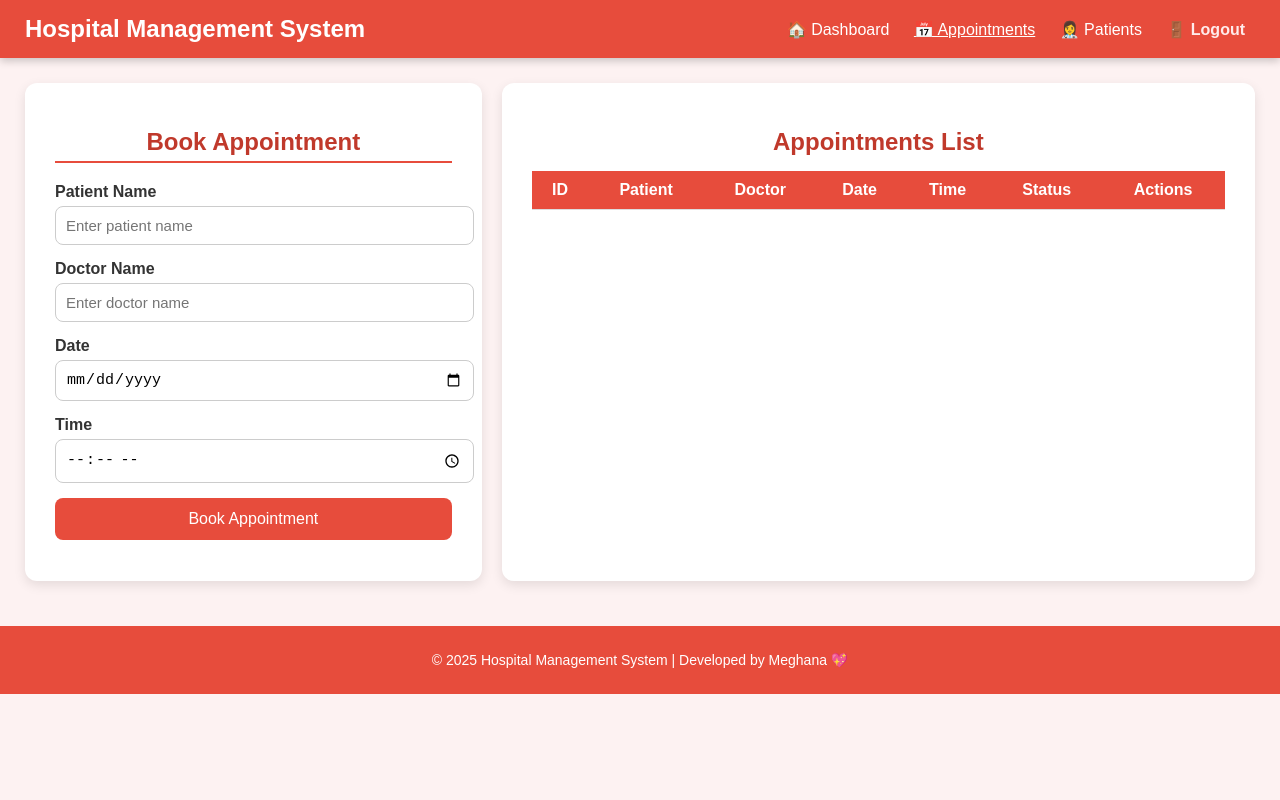
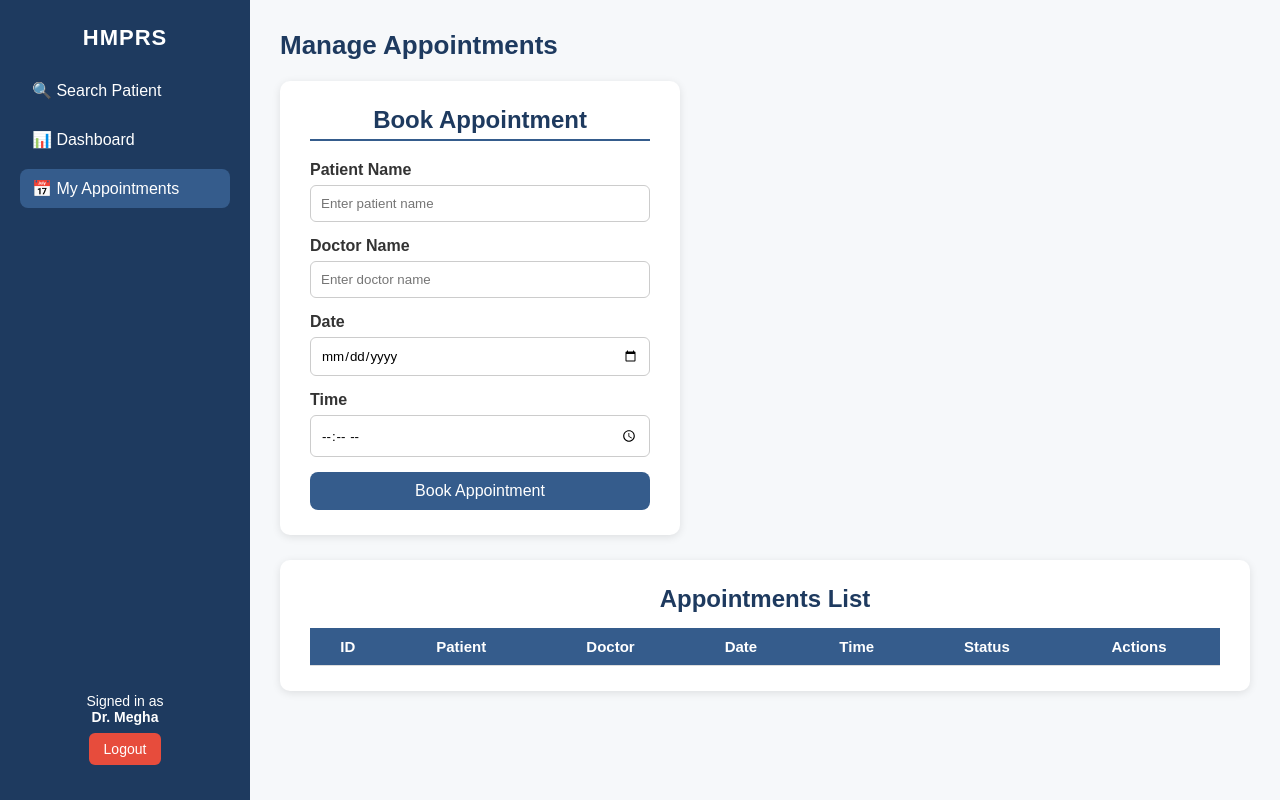
Before and after one commit to meghanas752/Healthcare-Appointment-and-Patient-Record-Manager, a website: page src/web/public/appointments.html in a window 1280 px wide. Drawn offline with Linux system fonts and the light colour scheme; no server answers.

Commit message:
updated appointment

```diff
--- a/src/web/public/appointments.css
+++ b/src/web/public/appointments.css
@@ -1,74 +1,112 @@
-/* 🌸 Global Styles */
-body {
-  font-family: 'Poppins', sans-serif;
+/* Global Reset */
+* {
+  box-sizing: border-box;
   margin: 0;
   padding: 0;
-  background: #fdf2f2;
+  font-family: 'Poppins', sans-serif;
+}
+
+/* Layout */
+body {
+  display: flex;
+  height: 100vh;
+  background: #f6f8fa;
   color: #333;
 }
 
-/* 🌼 Header & Navigation */
-header {
+/* Sidebar */
+.sidebar {
+  width: 250px;
+  background-color: #1e3a5f;
+  color: white;
+  display: flex;
+  flex-direction: column;
+  justify-content: space-between;
+  padding: 25px 20px;
+}
+
+.sidebar h2 {
+  text-align: center;
+  font-size: 22px;
+  margin-bottom: 20px;
+  letter-spacing: 1px;
+}
+
+.sidebar a {
+  display: block;
+  color: white;
+  text-decoration: none;
+  padding: 10px 12px;
+  border-radius: 8px;
+  margin-bottom: 10px;
+  transition: background 0.3s ease;
+}
+
+.sidebar a:hover,
+.sidebar a.active {
+  background: #355c8c;
+}
+
+.sidebar .bottom {
+  margin-top: auto;
+  font-size: 14px;
+  text-align: center;
+}
+
+.sidebar .logout {
   background: #e74c3c;
   color: white;
-  padding: 15px 25px;
+  padding: 8px 15px;
+  border-radius: 6px;
+  display: inline-block;
+  margin-top: 8px;
+  transition: 0.3s;
+}
+
+.sidebar .logout:hover {
+  background: #c0392b;
+}
+
+/* Main Area */
+.main-content {
+  flex: 1;
   display: flex;
-  justify-content: space-between;
-  align-items: center;
-  flex-wrap: wrap;
-  box-shadow: 0 3px 8px rgba(0, 0, 0, 0.2);
+  flex-direction: column;
+  padding: 30px;
+  overflow-y: auto;
 }
 
 header h1 {
-  font-size: 24px;
-  margin: 0;
+  font-size: 26px;
+  color: #1e3a5f;
+  margin-bottom: 20px;
 }
 
-nav a {
-  color: white;
-  text-decoration: none;
-  margin: 0 10px;
-  font-weight: 500;
+/* Appointment Container */
+.appointment-container {
+  display: flex;
+  flex-wrap: wrap;
+  gap: 25px;
 }
 
-nav a.active,
-nav a:hover {
-  text-decoration: underline;
-}
-
-.logout {
-  color: #ffebeb;
-  font-weight: bold;
-}
-
-/* 🩺 Main Layout */
-main {
-  display: flex;
-  flex-wrap: wrap;
-  justify-content: space-around;
-  padding: 25px;
-  gap: 20px;
-}
-
-/* 💖 Form Section */
+/* Form Section */
 .form-section {
-  background: white;
+  background: #fff;
+  border-radius: 10px;
   padding: 25px 30px;
-  border-radius: 12px;
-  box-shadow: 0 4px 12px rgba(0, 0, 0, 0.1);
   flex: 1 1 350px;
   max-width: 400px;
+  box-shadow: 0 2px 8px rgba(0,0,0,0.1);
 }
 
 .form-section h2 {
+  color: #1e3a5f;
   text-align: center;
-  color: #c0392b;
-  border-bottom: 2px solid #e74c3c;
+  margin-bottom: 20px;
+  border-bottom: 2px solid #355c8c;
   padding-bottom: 5px;
-  margin-bottom: 20px;
 }
 
-/* 🎯 Form Inputs */
 .form-group {
   margin-bottom: 15px;
 }
@@ -76,64 +114,57 @@ main {
 label {
   display: block;
   font-weight: 600;
-  margin-bottom: 5px;
+  margin-bottom: 6px;
 }
 
 input {
   width: 100%;
   padding: 10px;
-  border-radius: 8px;
+  border-radius: 6px;
   border: 1px solid #ccc;
-  font-size: 15px;
-  transition: border-color 0.3s ease;
 }
 
 input:focus {
-  border-color: #e74c3c;
+  border-color: #355c8c;
   outline: none;
 }
 
-button {
-  width: 100%;
-  padding: 12px;
-  background: #e74c3c;
+/* Button */
+.btn-primary {
+  background: #355c8c;
   color: white;
   border: none;
+  padding: 10px;
+  width: 100%;
   border-radius: 8px;
   font-size: 16px;
   cursor: pointer;
   transition: background 0.3s ease;
 }
 
-button:hover {
-  background: #c0392b;
+.btn-primary:hover {
+  background: #274a73;
 }
 
-/* ✅ Success/Error Message */
-#message {
-  text-align: center;
-  font-weight: 600;
-  margin-top: 10px;
-}
-
-/* 📋 Table Section */
+/* List Section */
 .list-section {
-  background: white;
+  flex: 2 1 600px;
+  background: #fff;
+  border-radius: 10px;
   padding: 25px 30px;
-  border-radius: 12px;
-  flex: 2 1 600px;
-  box-shadow: 0 4px 12px rgba(0, 0, 0, 0.1);
+  box-shadow: 0 2px 8px rgba(0,0,0,0.1);
 }
 
 .list-section h2 {
-  color: #c0392b;
   text-align: center;
+  color: #1e3a5f;
   margin-bottom: 15px;
 }
 
 table {
   width: 100%;
   border-collapse: collapse;
+  font-size: 15px;
 }
 
 th, td {
@@ -143,67 +174,32 @@ th, td {
 }
 
 th {
-  background-color: #e74c3c;
+  background: #355c8c;
   color: white;
 }
 
 tr:nth-child(even) {
-  background-color: #f8f8f8;
+  background: #f3f6fa;
 }
 
 tr:hover {
-  background-color: #fbeaea;
+  background: #e9eef6;
 }
 
-/* ⚙️ Action Buttons */
-.action-btn {
-  padding: 5px 10px;
-  border-radius: 5px;
-  cursor: pointer;
-  border: none;
-  font-size: 14px;
-}
+/* Responsive */
+@media (max-width: 900px) {
+  body {
+    flex-direction: column;
+  }
 
-.edit {
-  background-color: #f39c12;
-  color: white;
-}
+  .sidebar {
+    width: 100%;
+    flex-direction: row;
+    justify-content: space-around;
+  }
 
-.delete {
-  background-color: #e74c3c;
-  color: white;
-}
-
-.edit:hover {
-  background-color: #d68910;
-}
-
-.delete:hover {
-  background-color: #c0392b;
-}
-
-/* 📱 Responsive */
-@media (max-width: 768px) {
-  main {
+  .appointment-container {
     flex-direction: column;
     align-items: center;
   }
-
-  .form-section, .list-section {
-    width: 90%;
-  }
-
-  header h1 {
-    font-size: 20px;
-  }
 }
-
-/* 💕 Footer */
-footer {
-  text-align: center;
-  background: #e74c3c;
-  color: white;
-  padding: 12px;
-  margin-top: 20px;
-  font-size: 14px;
-}
--- a/src/web/public/appointments.html
+++ b/src/web/public/appointments.html
@@ -7,18 +7,24 @@
   <link rel="stylesheet" href="appointments.css" />
 </head>
 <body>
+  <div class="sidebar">
+    <h2>HMPRS</h2>
+    <a href="doctor-patient-profile.html">🔍 Search Patient</a>
+    <a href="dashboard.html">📊 Dashboard</a>
+    <a href="appointments.html" class="active">📅 My Appointments</a>
+    <div class="bottom">
+      <p>Signed in as<br><strong>Dr. Megha</strong></p>
+      <a href="logout.html" class="logout">Logout</a>
+    </div>
+  </div>
+
+  <div class="main-content">
     <header>
-    <h1>Hospital Management System</h1>
-    <nav>
-      <a href="dashboard.html">🏠 Dashboard</a>
-      <a href="appointments.html" class="active">📅 Appointments</a>
-      <a href="patients.html">👩‍⚕️ Patients</a>
-      <a href="logout.html" class="logout">🚪 Logout</a>
-    </nav>
+      <h1>Manage Appointments</h1>
     </header>
 
-  <main>
-    <section class="form-section">
+    <section class="appointment-container">
+      <div class="form-section">
         <h2>Book Appointment</h2>
         <form id="appointmentForm">
           <div class="form-group">
@@ -41,12 +47,12 @@
             <input type="time" id="appointment_time" required>
           </div>
 
-        <button type="submit">Book Appointment</button>
+          <button type="submit" class="btn-primary">Book Appointment</button>
           <p id="message"></p>
         </form>
-    </section>
+      </div>
 
-    <section class="list-section">
+      <div class="list-section">
         <h2>Appointments List</h2>
         <table id="appointmentsTable">
           <thead>
@@ -61,15 +67,12 @@
             </tr>
           </thead>
           <tbody>
-          <!-- dynamically filled by appointments.js -->
+            <!-- Filled dynamically -->
           </tbody>
         </table>
+      </div>
     </section>
-  </main>
-
-  <footer>
-    <p>© 2025 Hospital Management System | Developed by Meghana 💖</p>
-  </footer>
+  </div>
 
   <script src="appointments.js"></script>
 </body>
```
Lines whose indentation alone changed are shown as unchanged.
